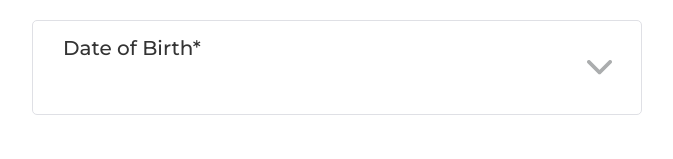
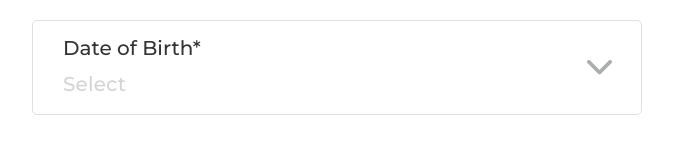
Before and after one commit to spoonseah/ipad-registration, a React (Create React App) app: page /RegistrationForm in a window 1280 px wide. Shown: the part 789-948 px from the top of the page, without its empty margins (303-976 px from the left). Built offline with nearby package versions, Linux system fonts and the light colour scheme.

Commit message:
date picker + timeout + fullstop

```diff
--- a/src/components/common/DropDownMenu.js
+++ b/src/components/common/DropDownMenu.js
@@ -57,13 +57,31 @@ function DropDownMenu({
               onChange={dobHandler}
               inputFormat="DD/MM/YYYY"
               value={date}
+              maxDate={new Date()}
               renderInput={(params) => (
                 <TextField
                   {...params}
                   variant="outlined"
                   margin="none"
                   style={{ display: "flex" }}
+                  inputProps={{
+                    ...params.inputProps,
+                    placeholder: "Select",
+                  }}
                   sx={{
+                    input: {
+                      color: COLOR.DARK_GRAY,
+                      fontSize: 20,
+                      fontWeight: 500,
+                      margin: 0,
+                      padding: 0,
+                      fontWeight: 500,
+                      fontFamily: "Montserrat",
+                      backgroundRepeat: "no-repeat",
+                      backgroundPosition: "100% 50%",
+                      backgroundColor: "transparent",
+                    },
+
                     ".MuiOutlinedInput-notchedOutline": { border: "none" },
                     "& .MuiInputBase-root": {
                       "& input": {
--- a/src/screens/JoinNow.js
+++ b/src/screens/JoinNow.js
@@ -62,7 +62,7 @@ function JoinNow(props) {
             if (response?.data?.data?.status == "fail") {
               if (response.data.data.reason.includes("Mobile used by other")) {
                 console.log("Mobile used by other", response.data.data.reason);
-                setContact_error_text("This Mobile No. is already registered.");
+                setContact_error_text("This Mobile No. is already registered");
               }
             } else {
             }
--- a/src/screens/Otp.js
+++ b/src/screens/Otp.js
@@ -4,7 +4,7 @@ import Help from "./Help";
 import PinInput from "react-pin-input";
 import { COLOR } from "../resources/theme/Color";
 import Theme from "../resources/theme/Theme";
-import { useRef, useState } from "react";
+import { useEffect, useRef, useState } from "react";
 import WebApi from "../helper/WebApi";
 import Error from "../components/common/Error";
 import Header from "../components/common/Header";
@@ -18,6 +18,12 @@ function OTP(props) {
   const [loading, setLoading] = useState(false);
   const [resendLoading, setResendLoading] = useState(false);
   let ele = useRef();
+
+  useEffect(() => {
+    setTimeout(() => {
+      navigate("/");
+    }, 600000);
+  }, []);
 
   const resendOtp = () => {
     let clearOtp = ele;
--- a/src/screens/RegistrationForm.js
+++ b/src/screens/RegistrationForm.js
@@ -50,6 +50,12 @@ function RegistrationForm() {
   const [loading, setLoading] = useState(false);
   const location = useLocation();
   let navigate = useNavigate();
+
+  useEffect(() => {
+    setTimeout(() => {
+      navigate("/");
+    }, 600000);
+  }, []);
 
   const handleSalutation = useCallback(
     (text) => {
--- a/src/screens/Welcome.js
+++ b/src/screens/Welcome.js
@@ -1,3 +1,4 @@
+import { useEffect } from "react";
 import { useNavigate, redirect as Redirect } from "react-router";
 import Button from "../components/common/Button";
 import FRxCards from "../components/common/FRxCards";
@@ -9,9 +10,13 @@ import Theme from "../resources/theme/Theme";
 
 function Welcome() {
   let navigate = useNavigate();
-  setTimeout(() => {
-    navigate("/");
-  }, 600000);
+
+  useEffect(() => {
+    setTimeout(() => {
+      navigate("/");
+    }, 600000);
+  }, []);
+
   return (
     <>
       <Header onClick={() => navigate("/")} />
```
